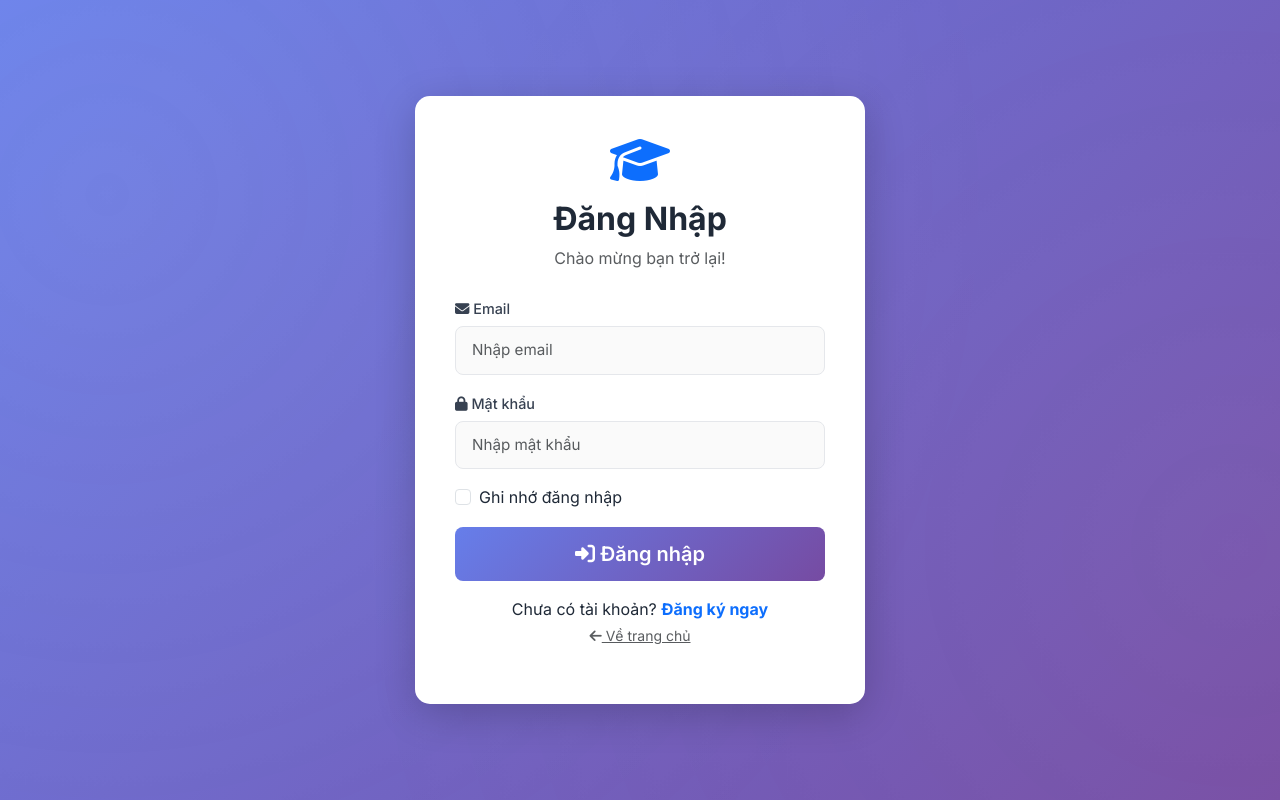
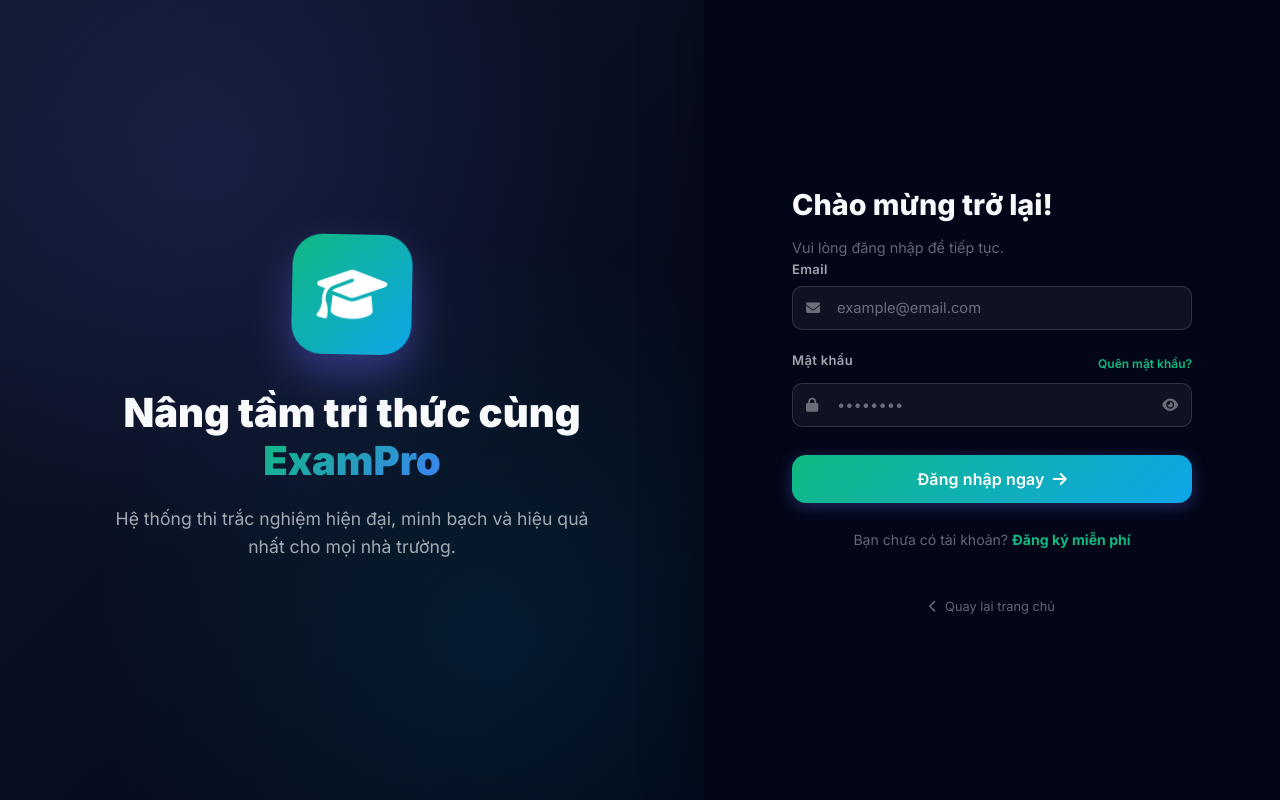
Before and after one commit to HoangDuy310105/WebTracNghiem, a website: page frontend/pages/login.html in a window 1280 px wide. Drawn offline with nearby package versions, Linux system fonts and the light colour scheme.

Commit message:
feat(auth): implement split-screen redesign for login page

```diff
--- a/frontend/pages/login.html
+++ b/frontend/pages/login.html
@@ -4,68 +4,116 @@
 <head>
     <meta charset="UTF-8">
     <meta name="viewport" content="width=device-width, initial-scale=1.0">
-    <title>Đăng Nhập - Thi Trắc Nghiệm</title>
-    <link href="https://cdn.jsdelivr.net/npm/bootstrap@5.3.0/dist/css/bootstrap.min.css" rel="stylesheet">
+    <title>Đăng Nhập - ExamPro</title>
     <link rel="stylesheet" href="https://cdnjs.cloudflare.com/ajax/libs/font-awesome/6.4.0/css/all.min.css">
-    <link rel="stylesheet" href="../css/style.css">
+    <link rel="stylesheet" href="../css/dark-theme.css">
+    <style>
+        .visual-ornament {
+            width: 120px;
+            height: 120px;
+            background: linear-gradient(135deg, var(--primary), var(--secondary));
+            border-radius: 30px;
+            margin: 0 auto 30px;
+            display: flex;
+            align-items: center;
+            justify-content: center;
+            font-size: 3.5rem;
+            color: white;
+            box-shadow: 0 20px 40px rgba(99, 102, 241, 0.4);
+            animation: float 6s ease-in-out infinite;
+        }
+
+        @keyframes float {
+            0%, 100% { transform: translateY(0) rotate(0); }
+            50% { transform: translateY(-20px) rotate(5deg); }
+        }
+
+        .auth-card {
+            background: rgba(255, 255, 255, 0.03);
+            border: 1px solid var(--border);
+            backdrop-filter: blur(10px);
+            box-shadow: none;
+            max-width: 400px;
+        }
+    </style>
 </head>
 
 <body>
-    <div class="auth-container">
-        <div class="container">
-            <div class="auth-card">
-                <div class="text-center mb-4">
-                    <i class="fas fa-graduation-cap fa-3x text-primary mb-3"></i>
-                    <h2 class="fw-bold">Đăng Nhập</h2>
-                    <p class="text-muted">Chào mừng bạn trở lại!</p>
+    <div class="split-wrapper">
+        <!-- Left Side: Visual -->
+        <div class="split-visual">
+            <div class="split-visual-content" style="animation: slideInLeft 0.8s cubic-bezier(0.16, 1, 0.3, 1);">
+                <div class="visual-ornament">
+                    <i class="fas fa-graduation-cap"></i>
+                </div>
+                <h2 style="font-size: 2.5rem; font-weight: 900; line-height: 1.2; margin-bottom: 20px;">Nâng tầm tri thức cùng <span style="background: linear-gradient(135deg, var(--primary), var(--accent)); -webkit-background-clip: text; -webkit-text-fill-color: transparent;">ExamPro</span></h2>
+                <p style="color: var(--text-2); font-size: 1.1rem; line-height: 1.6;">Hệ thống thi trắc nghiệm hiện đại, minh bạch và hiệu quả nhất cho mọi nhà trường.</p>
+            </div>
+        </div>
+
+        <!-- Right Side: Form -->
+        <div class="split-form">
+            <div style="width: 100%; max-width: 400px; animation: slideInRight 0.8s cubic-bezier(0.16, 1, 0.3, 1);">
+                <div class="mb-5">
+                    <h1 style="font-size: 1.8rem; font-weight: 800; margin-bottom: 8px;">Chào mừng trở lại!</h1>
+                    <p style="color: var(--text-3); font-size: 0.9rem;">Vui lòng đăng nhập để tiếp tục.</p>
                 </div>
 
+                <div id="alertBox" style="display:none;padding:14px 16px;border-radius:12px;margin-bottom:24px;font-size:0.88rem;font-weight:500;"></div>
+
                 <form id="loginForm">
-                    <div class="mb-3">
-                        <label for="email" class="form-label">
-                            <i class="fas fa-envelope"></i> Email
-                        </label>
-                        <input type="email" class="form-control" id="email" placeholder="Nhập email" required>
+                    <div class="mb-form" style="margin-bottom: 20px;">
+                        <label class="form-label">Email</label>
+                        <div class="input-group">
+                            <i class="fas fa-envelope input-icon"></i>
+                            <input type="email" id="email" class="form-input" placeholder="example@email.com" required>
+                        </div>
                     </div>
 
-                    <div class="mb-3">
-                        <label for="password" class="form-label">
-                            <i class="fas fa-lock"></i> Mật khẩu
-                        </label>
-                        <input type="password" class="form-control" id="password" placeholder="Nhập mật khẩu" required>
+                    <div class="mb-form" style="margin-bottom: 28px;">
+                        <div style="display:flex;justify-content:space-between;align-items:center;">
+                            <label class="form-label">Mật khẩu</label>
+                            <a href="#" style="font-size:0.75rem;color:var(--primary);text-decoration:none;font-weight:600;">Quên mật khẩu?</a>
+                        </div>
+                        <div class="input-group" style="margin-top: 6px;">
+                            <i class="fas fa-lock input-icon"></i>
+                            <input type="password" id="password" class="form-input" placeholder="••••••••" required>
+                            <i class="fas fa-eye input-action" id="togglePwd" style="right: 14px;"></i>
+                        </div>
                     </div>
 
-                    <div class="mb-3 form-check">
-                        <input type="checkbox" class="form-check-input" id="remember">
-                        <label class="form-check-label" for="remember">Ghi nhớ đăng nhập</label>
-                    </div>
+                    <button type="submit" class="btn btn-primary btn-full btn-lg" style="margin-bottom: 24px;">
+                        Đăng nhập ngay <i class="fas fa-arrow-right"></i>
+                    </button>
 
-                    <div class="d-grid mb-3">
-                        <button type="submit" class="btn btn-primary btn-lg">
-                            <i class="fas fa-sign-in-alt"></i> Đăng nhập
-                        </button>
-                    </div>
-
-                    <div class="text-center">
-                        <p class="mb-0">Chưa có tài khoản?
-                            <a href="register.html" class="text-decoration-none fw-bold">Đăng ký ngay</a>
-                        </p>
-                        <a href="../index.html" class="text-muted small">
-                            <i class="fas fa-arrow-left"></i> Về trang chủ
-                        </a>
+                    <div style="text-align:center;">
+                        <span style="font-size:0.88rem;color:var(--text-3);">Bạn chưa có tài khoản? </span>
+                        <a href="register.html" style="font-size:0.88rem;font-weight:700;color:var(--primary);text-decoration:none;">Đăng ký miễn phí</a>
                     </div>
                 </form>
 
-                <!-- Alert placeholder -->
-                <div id="alertPlaceholder" class="mt-3"></div>
+                <div style="margin-top: 40px; text-align: center;">
+                    <a href="../index.html" style="color: var(--text-3); text-decoration: none; font-size: 0.8rem; display: inline-flex; align-items: center; gap: 8px;">
+                        <i class="fas fa-chevron-left"></i> Quay lại trang chủ
+                    </a>
+                </div>
             </div>
         </div>
     </div>
-</div>
 
-
-    <script src="https://cdn.jsdelivr.net/npm/bootstrap@5.3.0/dist/js/bootstrap.bundle.min.js"></script>
     <script src="../js/auth.js"></script>
+    <script>
+        const togglePwd = document.getElementById('togglePwd');
+        const pwdInput = document.getElementById('password');
+        if(togglePwd && pwdInput) {
+            togglePwd.addEventListener('click', () => {
+                const type = pwdInput.getAttribute('type') === 'password' ? 'text' : 'password';
+                pwdInput.setAttribute('type', type);
+                togglePwd.classList.toggle('fa-eye');
+                togglePwd.classList.toggle('fa-eye-slash');
+            });
+        }
+    </script>
 </body>
 
 </html>
```
